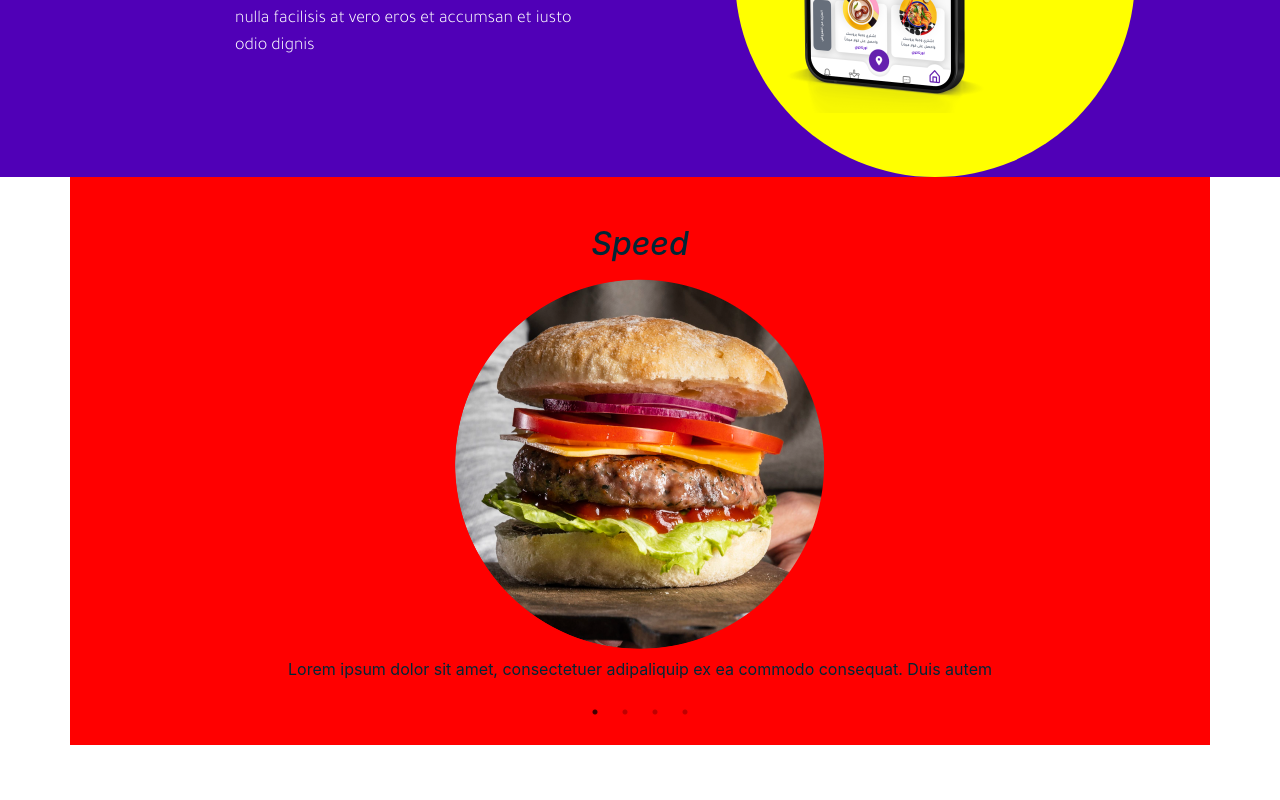
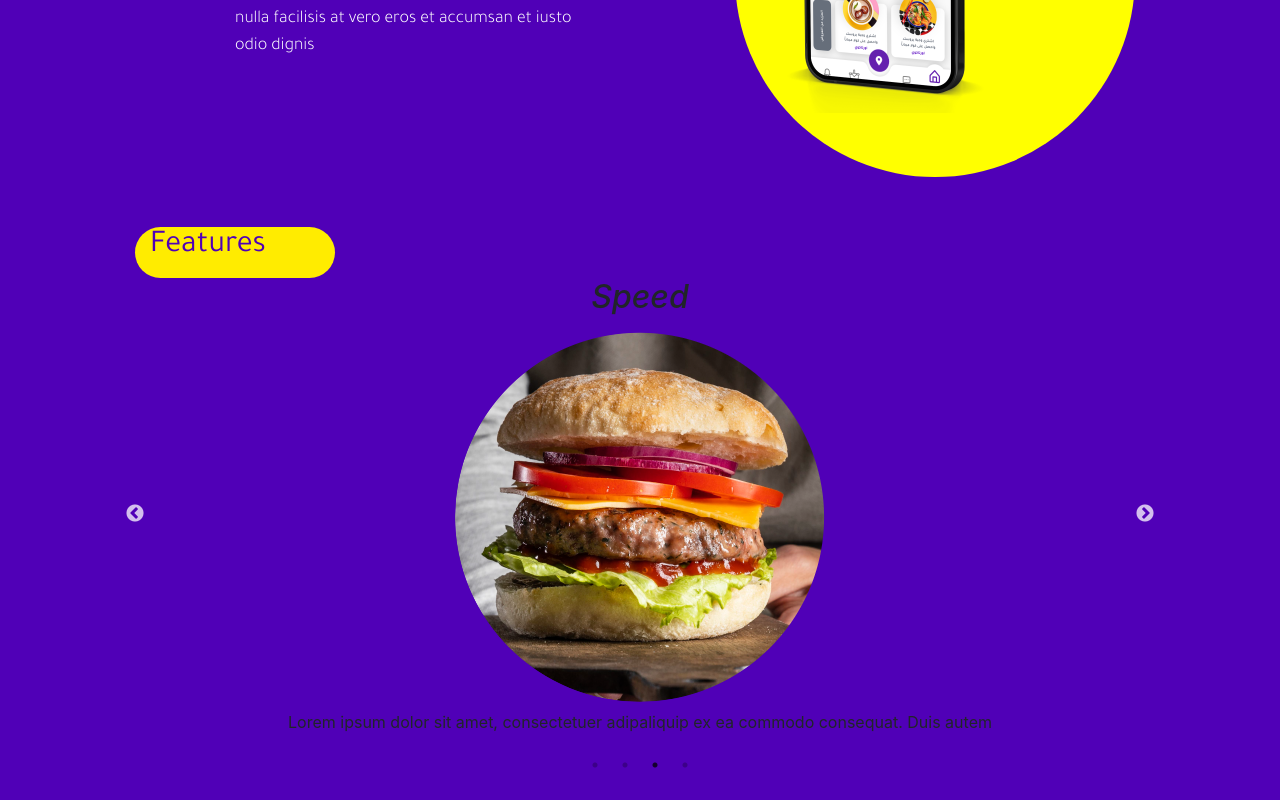
Before and after one commit to khaldoon9kh/paketManWebsite, a React (Create React App) app: page / in a window 1280 px wide. Shown: the part 382-1182 px from the top of the page. Before the commit the page ends 1127 px from the top, so only its background shows below. Built offline with nearby package versions, Linux system fonts and the light colour scheme.

Commit message:
first layout for features

```diff
--- a/src/containers/Features/index.css
+++ b/src/containers/Features/index.css
@@ -1,10 +1,33 @@
-:root {
-    --main-quotes-bg-color: rgba(206, 238, 248, 0.397);
-    --quote-text-color: #002736;
-  }
 
-  .features {
-    background-color: red;
-    color: var(--quote-text-color);
-    padding: 3rem 0;
-  }
+.features {
+    background-color: #5000b7;
+    padding: 50px 150px;
+}
+
+.featureTitle{
+    width: 200px;
+    height: 51px;
+    background-color: #ffec00;
+    border-radius: 50px;
+}
+
+.featureTitleText{
+    font-family: 'Tajawal';
+    /*font-weight: bold;
+    color: #5000b7;
+    font-size: 36px; */
+/*
+    width: 143px;
+height: 43px; */
+font-style:normal;
+letter-spacing: normal;
+line-height: normal;
+/* Text style for "Features" */
+color: #5000b7;
+/* font-family: Exo; */
+font-size: 3rem;
+font-weight:800;
+font-style: normal;
+letter-spacing: normal;
+line-height: normal;
+}
--- a/src/containers/Features/index.jsx
+++ b/src/containers/Features/index.jsx
@@ -7,18 +7,25 @@ import featuresData from "./dataFeatures";
 
 const Features = () => {
     const settings = {
-      dots: true,
-      infinite: true,
-      speed: 500,
-      slidesToShow: 1,
-      slidesToScroll: 1,
+        autoplay: true,
+        autoplaySpeed: 2000,
+        dots: true,
+        speed: 500,
+        slidesToShow: 1,
+        slidesToScroll: 1,
     };
 
     return (
-        <Container className="features">
+        <Container fluid className="features">
+            <Row className="featureTitle">
+                <Col className="featureTitleText">
+                    <h2>Features</h2>
+                </Col>
+            </Row>
           <Slider
+          autoplay={settings.autoplay}
+          autoplaySpeed={settings.autoplaySpeed}
             dots={settings.dots}
-            infinite={settings.infinite}
             speed={settings.speed}
             slidesToShow={settings.slidesToShow}
             slidesToScroll={settings.slidesToScroll}
```
